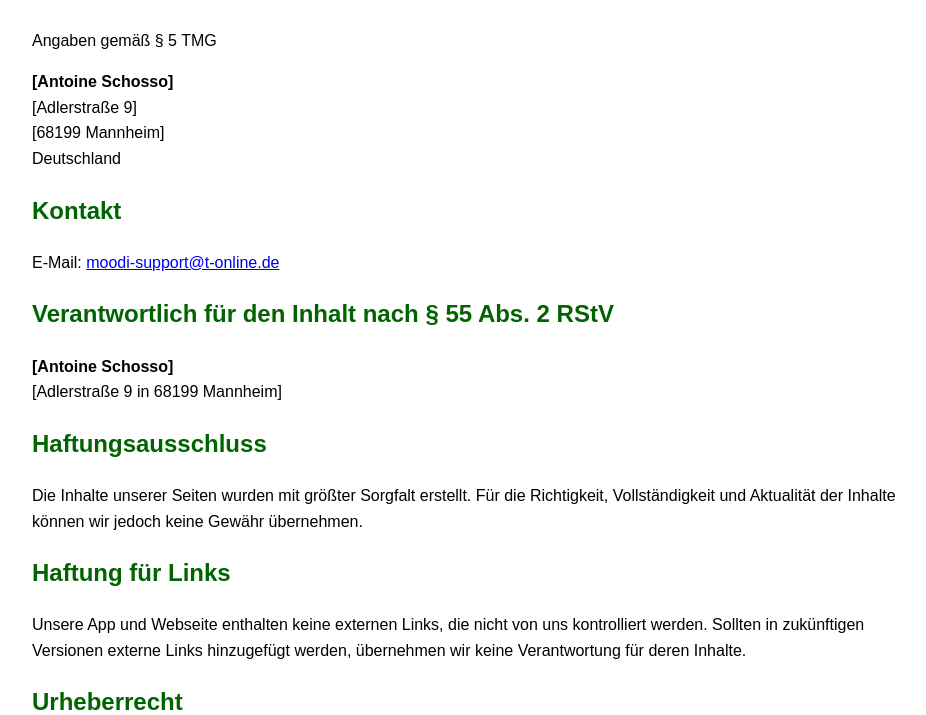
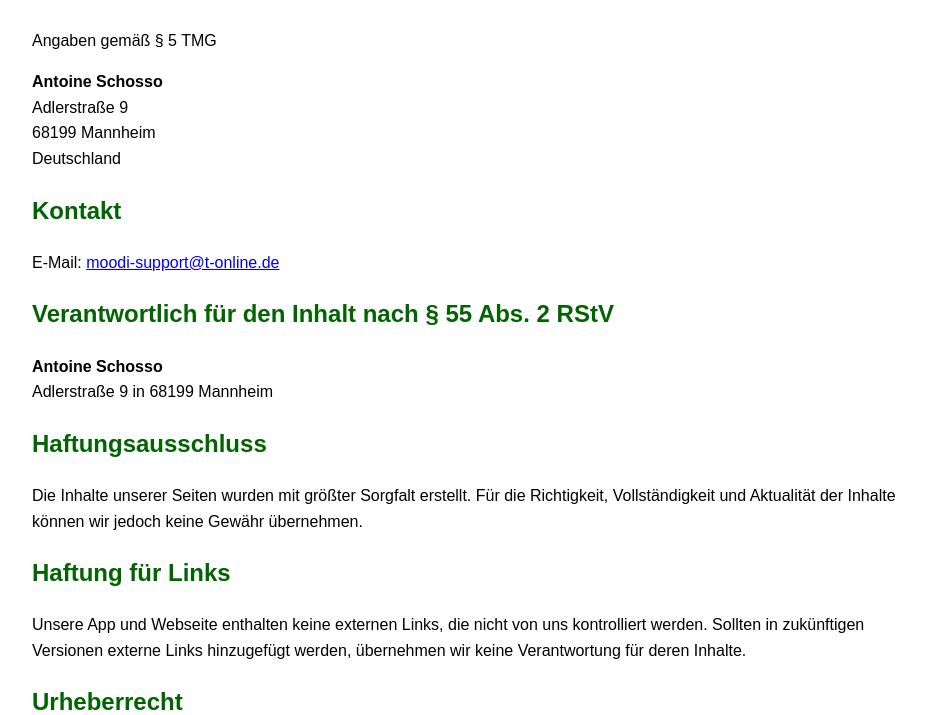
Before and after one commit to Deasn21/Moodi-privacy, a plain HTML site: page impressum.html in a window 1280 px wide. Shown: the part 85-800 px from the top of the page, without its empty margins (8-934 px from the left). Drawn offline with Linux system fonts and the light colour scheme.

Commit message:
Update impressum.html

```diff
--- a/impressum.html
+++ b/impressum.html
@@ -15,9 +15,9 @@
 <p>Angaben gemäß § 5 TMG</p>
 
 <p>
-<strong>[Antoine Schosso]</strong><br>
-[Adlerstraße 9]<br>
-[68199 Mannheim]<br>
+<strong>Antoine Schosso</strong><br>
+Adlerstraße 9<br>
+68199 Mannheim<br>
 Deutschland<br>
 </p>
 
@@ -28,8 +28,8 @@ E-Mail: <a href="mailto:[moodi-support@t-online.de]">moodi-support@t-online.de</
 
 <h2>Verantwortlich für den Inhalt nach § 55 Abs. 2 RStV</h2>
 <p>
-<strong>[Antoine Schosso]</strong><br>
-[Adlerstraße 9 in 68199 Mannheim]<br>
+<strong>Antoine Schosso</strong><br>
+Adlerstraße 9 in 68199 Mannheim<br>
 </p>
 
 <h2>Haftungsausschluss</h2>
```
